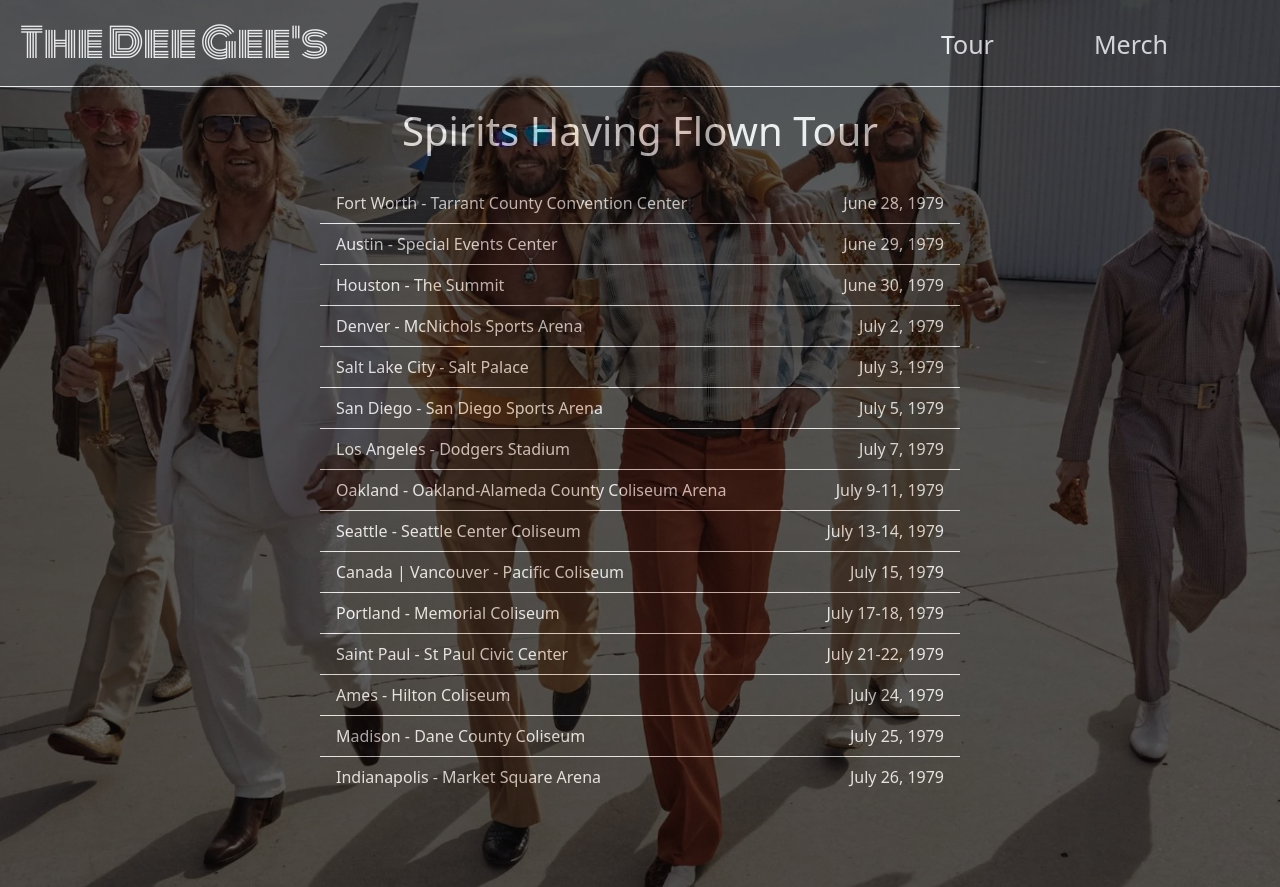
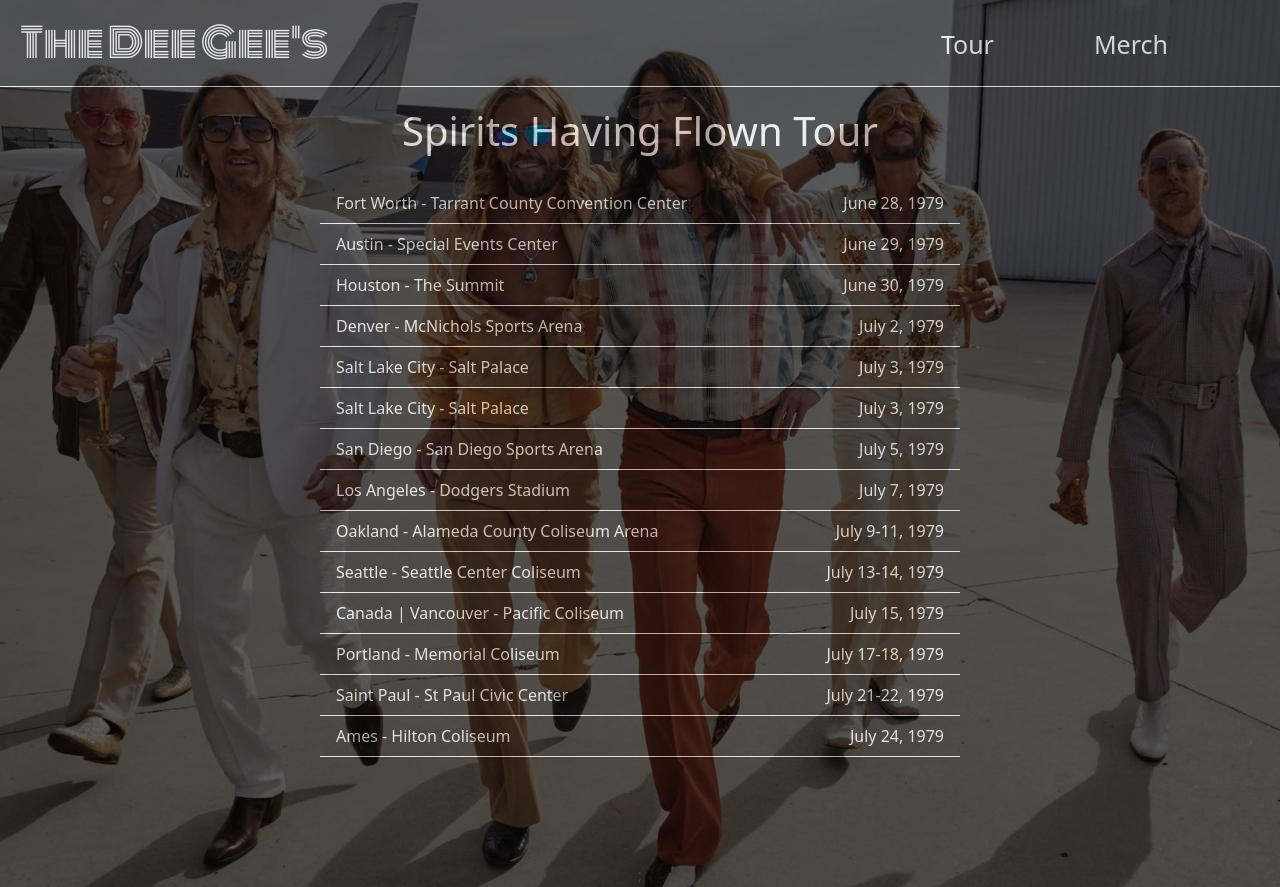
Before and after one commit to sammymayhem/dee-gees-site, a React (Create React App) app: page /tour in a window 1280 px wide. Built offline with nearby package versions, Linux system fonts and the light colour scheme.

Commit message:
restructered tour list for reusability

```diff
--- a/src/components/Tour.js
+++ b/src/components/Tour.js
@@ -2,53 +2,219 @@ import './styles/Tour.css';
 import { ListGroup } from 'react-bootstrap';
 
 function Tour() {
+
+    const tour = [
+        {
+            city: 'Fort Worth',
+            eventLoc: 'Tarrant County Convention Center',
+            date: 'June 28, 1979'
+        },
+        {
+            city: 'Austin',
+            eventLoc: 'Special Events Center',
+            date: 'June 29, 1979'
+        },
+        {
+            city: 'Houston',
+            eventLoc: 'The Summit',
+            date: 'June 30, 1979'
+        },
+        {
+            city: 'Denver',
+            eventLoc: 'McNichols Sports Arena',
+            date: 'July 2, 1979'
+        },
+        {
+            city: 'Salt Lake City',
+            eventLoc: 'Salt Palace',
+            date: 'July 3, 1979'
+        },
+        {
+            city: 'Salt Lake City',
+            eventLoc: 'Salt Palace',
+            date: 'July 3, 1979'
+        },
+        {
+            city: 'San Diego',
+            eventLoc: 'San Diego Sports Arena',
+            date: 'July 5, 1979'
+        },
+        {
+            city: 'Los Angeles',
+            eventLoc: 'Dodgers Stadium',
+            date: 'July 7, 1979'
+        },
+        {
+            city: 'Oakland',
+            eventLoc: 'Alameda County Coliseum Arena',
+            date: 'July 9-11, 1979'
+        },
+        {
+            city: 'Seattle',
+            eventLoc: 'Seattle Center Coliseum',
+            date: 'July 13-14, 1979'
+        },
+        {
+            city: 'Canada | Vancouver',
+            eventLoc: 'Pacific Coliseum',
+            date: 'July 15, 1979'
+        },
+        {
+            city: 'Portland',
+            eventLoc: 'Memorial Coliseum',
+            date: 'July 17-18, 1979'
+        },
+        {
+            city: 'Saint Paul',
+            eventLoc: 'St Paul Civic Center',
+            date: 'July 21-22, 1979'
+        },
+        {
+            city: 'Ames',
+            eventLoc: 'Hilton Coliseum',
+            date: 'July 24, 1979'
+        },
+        {
+            city: 'Madison',
+            eventLoc: 'Dane County Coliseum',
+            date: 'July 25, 1979'
+        },
+        {
+            city: 'Indianapolis',
+            eventLoc: 'Market Square Arena',
+            date: 'July 26, 1979'
+        },
+        {
+            city: 'Pontiac',
+            eventLoc: 'Pontiac Silver Dome',
+            date: 'July 28, 1979'
+        },
+        {
+            city: 'Chicago',
+            eventLoc: 'Chicago Stadium',
+            date: 'July 30-31, 1979'
+        },
+        {
+            city: 'St Louis',
+            eventLoc: 'Checkerdome',
+            date: 'August 1, 1979'
+        },
+        {
+            city: 'Tulsa',
+            eventLoc: 'Mabee Center',
+            date: 'August 13, 1979'
+        },
+        {
+            city: 'Oklahoma City',
+            eventLoc: 'Myriad Convention Center',
+            date: 'August 4, 1979'
+        },
+        {
+            city: 'New Haven',
+            eventLoc: 'New Haven Veterans Memorial Coliseum',
+            date: 'August 27, 1979'
+        },
+        {
+            city: 'Providence',
+            eventLoc: 'Providence Civic Center',
+            date: 'August 28-29, 1979'
+        },
+        {
+            city: 'Canada | Toronto',
+            eventLoc: 'Maple Leaf Gardens',
+            date: 'August 31, 1979'
+        },
+        {
+            city: 'Canada | Montreal',
+            eventLoc: 'Montreal Forum',
+            date: 'September 1-2, 1979'
+        },
+        {
+            city: 'Pittsburgh',
+            eventLoc: 'Civic Arena',
+            date: 'September 4-5, 1979'
+        },
+        {
+            city: 'New York',
+            eventLoc: 'Madison Square Garden',
+            date: 'September 7-12, 1979'
+        },
+        {
+            city: 'Buffalo',
+            eventLoc: 'Buffalo Memorial Auditorium',
+            date: 'September 14, 1979'
+        },
+        {
+            city: 'Cincinnati',
+            eventLoc: 'Riverfront Coliseum',
+            date: 'September 15-16, 1979'
+        },
+        {
+            city: 'Richfield',
+            eventLoc: 'Richfield Coliseum',
+            date: 'September 18-19, 1979'
+        },
+        {
+            city: 'Philadelphia',
+            eventLoc: 'The Spectrum',
+            date: 'September 21-22, 1979'
+        },
+        {
+            city: 'Landover',
+            eventLoc: 'Capital Centre',
+            date: 'September 24-25, 1979'
+        },
+        {
+            city: 'Norfolk',
+            eventLoc: 'Norfold Scope Arena',
+            date: 'September 26, 1979'
+        },
+        {
+            city: 'Birmingham',
+            eventLoc: 'BJCC Coliseum',
+            date: 'September 28, 1979'
+        },
+        {
+            city: 'Atlanta',
+            eventLoc: 'Omni Coliseum',
+            date: 'September 29-30, 1979'
+        },
+        {
+            city: 'Greensboro',
+            eventLoc: 'Greensboro Coliseum',
+            date: 'October 2, 1979'
+        },
+        {
+            city: 'Columbia',
+            eventLoc: 'Carolina Coliseum',
+            date: 'October 3, 1979'
+        },
+        {
+            city: 'Jacksonville',
+            eventLoc: 'Jacksonville Memorial Coliseum',
+            date: 'October 4, 1979'
+        },
+        {
+            city: 'Miami',
+            eventLoc: 'Miami Stadium',
+            date: 'October 6, 1979'
+        },
+    ]
+
+    const renderTour = (tour, index) => {
+        return (
+            <ListGroup className='tour-list' variant="flush">
+                <ListGroup.Item>{tour.city} - {tour.eventLoc} <span className='date'>{tour.date}</span></ListGroup.Item>
+            </ListGroup>
+        )
+    }
+
     return (
         <div className='tour'>
             <div className='tour-title'>
                 <h1>Spirits Having Flown Tour</h1>
             </div>
-            <div className='list-cont'>
-                <ListGroup className='tour-list' variant="flush">
-                    <ListGroup.Item>Fort Worth - Tarrant County Convention Center <span className='date'>June 28, 1979</span></ListGroup.Item>
-                    <ListGroup.Item>Austin - Special Events Center <span className='date'>June 29, 1979</span></ListGroup.Item>
-                    <ListGroup.Item>Houston - The Summit <span className='date'>June 30, 1979</span></ListGroup.Item>
-                    <ListGroup.Item>Denver - McNichols Sports Arena <span className='date'>July 2, 1979</span></ListGroup.Item>
-                    <ListGroup.Item>Salt Lake City - Salt Palace <span className='date'>July 3, 1979</span></ListGroup.Item>
-                    <ListGroup.Item>San Diego - San Diego Sports Arena <span className='date'>July 5, 1979</span></ListGroup.Item>
-                    <ListGroup.Item>Los Angeles - Dodgers Stadium <span className='date'>July 7, 1979</span></ListGroup.Item>
-                    <ListGroup.Item>Oakland - Oakland-Alameda County Coliseum Arena <span className='date'>July 9-11, 1979</span></ListGroup.Item>
-                    <ListGroup.Item>Seattle - Seattle Center Coliseum <span className='date'>July 13-14, 1979</span></ListGroup.Item>
-                    <ListGroup.Item>Canada | Vancouver - Pacific Coliseum <span className='date'>July 15, 1979</span></ListGroup.Item>
-                    <ListGroup.Item>Portland - Memorial Coliseum <span className='date'>July 17-18, 1979</span></ListGroup.Item>
-                    <ListGroup.Item>Saint Paul - St Paul Civic Center <span className='date'>July 21-22, 1979</span></ListGroup.Item>
-                    <ListGroup.Item>Ames - Hilton Coliseum <span className='date'>July 24, 1979</span></ListGroup.Item>
-                    <ListGroup.Item>Madison - Dane County Coliseum <span className='date'>July 25, 1979</span></ListGroup.Item>
-                    <ListGroup.Item>Indianapolis - Market Square Arena <span className='date'>July 26, 1979</span></ListGroup.Item>
-                    <ListGroup.Item>Pontiac - Pontiac Silver Dome <span className='date'>July 28, 1979</span></ListGroup.Item>
-                    <ListGroup.Item>Chicago - Chicago Stadium <span className='date'>July 30-31, 1979</span></ListGroup.Item>
-                    <ListGroup.Item>St Louis - Checkerdome <span className='date'>August 1, 1979</span></ListGroup.Item>
-                    <ListGroup.Item>Tulsa - Mabee Center <span className='date'>August 3, 1979</span></ListGroup.Item>
-                    <ListGroup.Item>Oklahoma City - Myriad Convention Center <span className='date'>August 4, 1979</span></ListGroup.Item>
-                    <ListGroup.Item>New Haven - New Haven Veterans Memorial Coliseum <span className='date'>August 27, 1979</span></ListGroup.Item>
-                    <ListGroup.Item>Providence - Providence Civic Center <span className='date'>August 28-29, 1979</span></ListGroup.Item>
-                    <ListGroup.Item>Canada | Toronto - Maple Leaf Gardens <span className='date'>August 31, 1979</span></ListGroup.Item>
-                    <ListGroup.Item>Canada | Montreal - Montreal Forum <span className='date'>September 1-2, 1979</span></ListGroup.Item>
-                    <ListGroup.Item>Pittsburgh - Civic Arena <span className='date'>September 4-5, 1979</span></ListGroup.Item>
-                    <ListGroup.Item>New York - Madison Square Gardens <span className='date'>September 7-12, 1979</span></ListGroup.Item>
-                    <ListGroup.Item>Buffalo - Buffalo Memorial Auditorium <span className='date'>September 14, 1979</span></ListGroup.Item>
-                    <ListGroup.Item>Cincinnati - Riverfront Coliseum <span className='date'>September 15-16, 1979</span></ListGroup.Item>
-                    <ListGroup.Item>Richfield - Richfield Coliseum <span className='date'>September 18-19, 1979</span></ListGroup.Item>
-                    <ListGroup.Item>Philadelphia - The Spectrum <span className='date'>September 21-22, 1979</span></ListGroup.Item>
-                    <ListGroup.Item>Landover - Capital Centre <span className='date'>September 24-25, 1979</span></ListGroup.Item>
-                    <ListGroup.Item>Norfolk - Norfolk Scope Arena <span className='date'>September 26, 1979</span></ListGroup.Item>
-                    <ListGroup.Item>Birmingham - BJCC Coliseum <span className='date'>September 28, 1979</span></ListGroup.Item>
-                    <ListGroup.Item>Atlanta - Omni Coliseum <span className='date'>September 29-30, 1979</span></ListGroup.Item>
-                    <ListGroup.Item>Greensboro - Greensboro Coliseum <span className='date'>October 2, 1979</span></ListGroup.Item>
-                    <ListGroup.Item>Columbia - Carolina Coliseum <span className='date'>October 3, 1979</span></ListGroup.Item>
-                    <ListGroup.Item>Jacksonville - Jacksonville Veterans Memorial Coliseum <span className='date'>October 4, 1979</span></ListGroup.Item>
-                    <ListGroup.Item>Miami - Miami Stadium <span className='date'>October 6, 1979</span></ListGroup.Item>
-                </ListGroup>
-            </div>
+            <div className="list-cont">{tour.map(renderTour)}</div>;
         </div>
     );
 }
--- a/src/components/styles/Tour.css
+++ b/src/components/styles/Tour.css
@@ -27,4 +27,5 @@
     border-color: white !important;
     justify-content: space-between !important;
     display: flex;
+    border-bottom: 1px solid white !important;
 }
```
